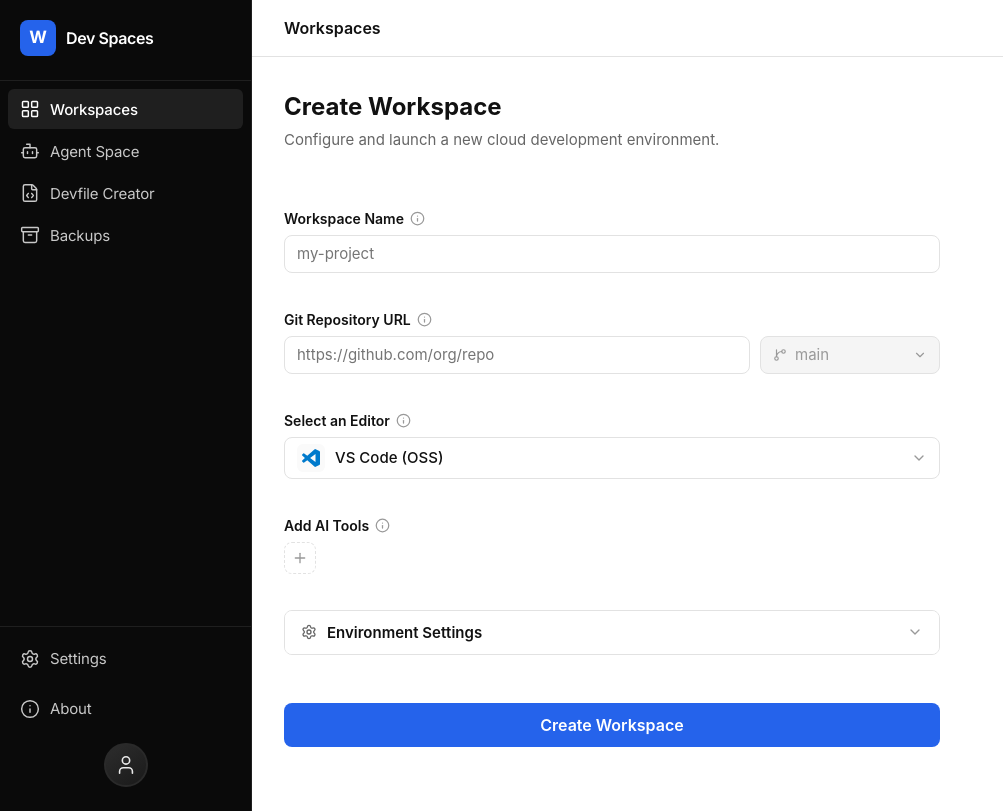
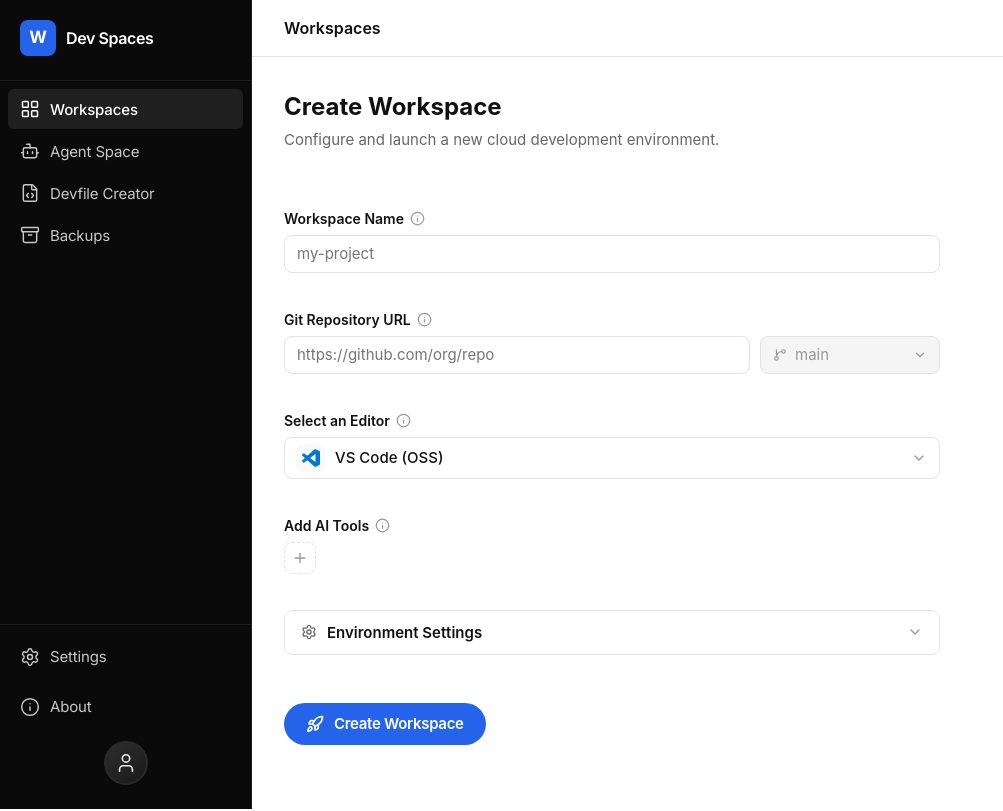
Before and after one commit to TheChosenMok/Dev-Spaces-Start-workspace, a React (Vite) app: page / in a window 1280 px wide. Shown: the whole page, without its empty margins (0-1003 px from the left). Built offline with nearby package versions, Linux system fonts and the light colour scheme.

Commit message:
fix start workspace button

```diff
--- a/src/components/CreateWorkspace.tsx
+++ b/src/components/CreateWorkspace.tsx
@@ -1,5 +1,5 @@
 import { useState, useCallback } from 'react'
-import { Loader2 } from 'lucide-react'
+import { Loader2, Rocket } from 'lucide-react'
 import { FormField } from './FormField'
 import { TextInput } from './TextInput'
 import { BranchDropdown } from './BranchDropdown'
@@ -153,27 +153,34 @@ export function CreateWorkspace() {
           </div>
 
           {/* Submit */}
+          <div style={{ display: 'flex', justifyContent: 'flex-start' }}>
             <button
               type="submit"
               disabled={submitting}
               style={{
-              display: 'flex',
+                display: 'inline-flex',
                 alignItems: 'center',
                 justifyContent: 'center',
-              gap: 8,
-              width: '100%',
-              height: 44,
-              fontSize: 16,
+                gap: 10,
+                width: 'auto',
+                padding: '11px 22px',
+                minHeight: 42,
+                fontSize: 15,
                 fontWeight: 600,
+                letterSpacing: '-0.02em',
                 border: 'none',
-              borderRadius: 'var(--radius)',
+                borderRadius: 9999,
                 background: submitting ? 'var(--accent-hover)' : 'var(--accent)',
                 color: '#fff',
                 cursor: submitting ? 'not-allowed' : 'pointer',
                 transition: 'background var(--transition)',
               }}
-            onMouseEnter={(e) => { if (!submitting) e.currentTarget.style.background = 'var(--accent-hover)' }}
-            onMouseLeave={(e) => { if (!submitting) e.currentTarget.style.background = 'var(--accent)' }}
+              onMouseEnter={(e) => {
+                if (!submitting) e.currentTarget.style.background = 'var(--accent-hover)'
+              }}
+              onMouseLeave={(e) => {
+                e.currentTarget.style.background = submitting ? 'var(--accent-hover)' : 'var(--accent)'
+              }}
             >
               {submitting ? (
                 <>
@@ -181,9 +188,13 @@ export function CreateWorkspace() {
                   Creating Workspace…
                 </>
               ) : (
-              'Create Workspace'
+                <>
+                  <Rocket size={18} strokeWidth={2.25} aria-hidden />
+                  Create Workspace
+                </>
               )}
             </button>
+          </div>
         </form>
       </main>
 
```
Lines whose indentation alone changed are shown as unchanged.
